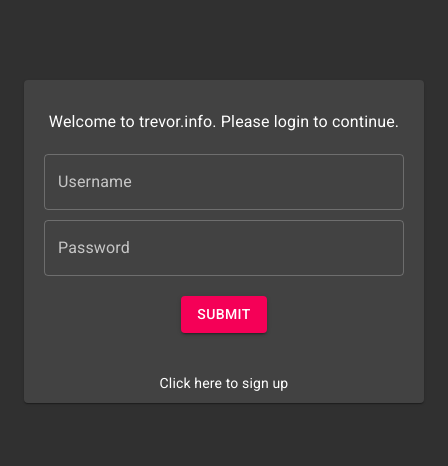
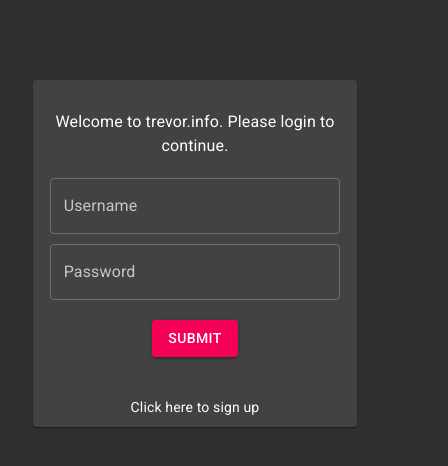
Before and after one commit to mooretrev/react-personal-website, a React (Create React App) app in the folder client/: page /login in a window 390 px wide. Shown: the top 466 px of the page, 448 px wide, since content can reach past the window. Built offline with nearby package versions, Linux system fonts and the light colour scheme; no server answers.

Commit message:
Fixed login styling

```diff
--- a/client/src/containers/Auth/Login.jsx
+++ b/client/src/containers/Auth/Login.jsx
@@ -26,6 +26,11 @@ const useStyles = makeStyles({
     paddingRight: '5%',
     paddingLeft: '5%',
     textAlign: 'center',
+  },
+  '@media only screen and (max-width: 450px)': {
+    card: {
+      width: '95%',
+    },
   },
   inputSpacing: {
     marginTop: '10px',
```
